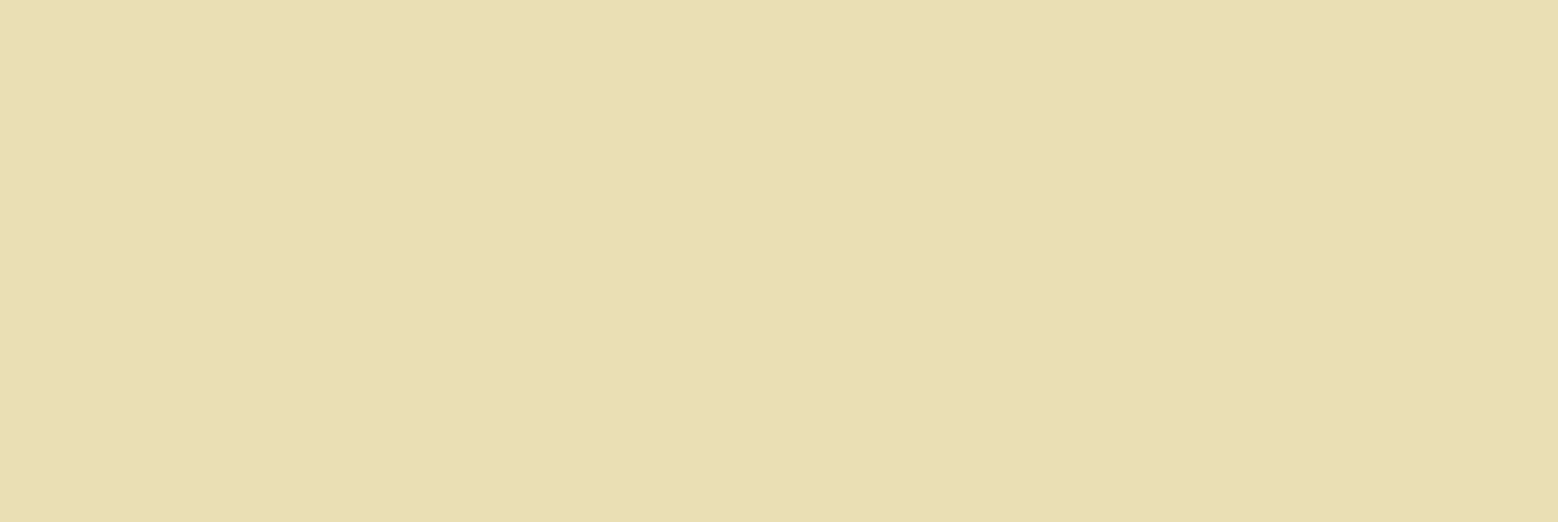
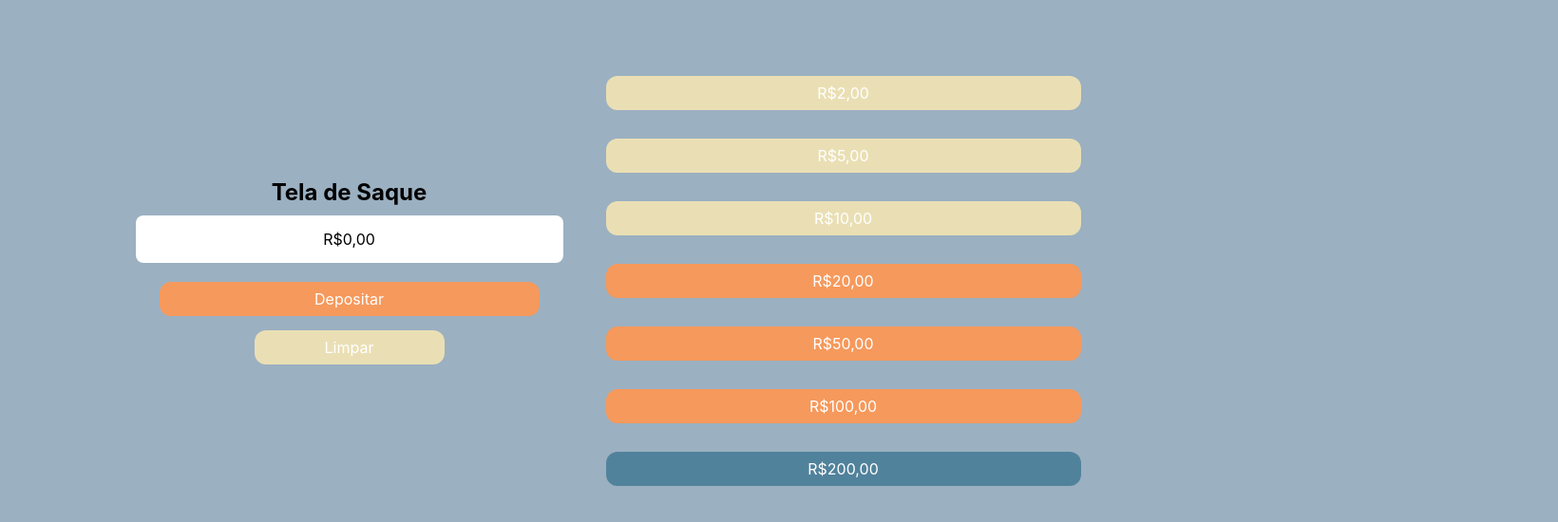
Before and after one commit to Maua-Dev/devbank_murata_berti_front, a React (Vite) app: page /withdrawal in a window 1280 px wide. Before the commit this address had no page. Shown: the top 550 px of the page at 95% size, 1640 px wide, since content can reach past the window. Built offline with nearby package versions, Linux system fonts and the light colour scheme.

Commit message:
feat: withdrawal-screen

```diff
--- a/src/App.tsx
+++ b/src/App.tsx
@@ -2,13 +2,15 @@ import { Route, BrowserRouter as Router, Routes } from 'react-router-dom'
 import Accountscreen from './components/AccountScreen/AccountScreen'
 import Homescreen from './components/HomeScreen/Homescreen'
 import './App.css'
+import Withdrawal from './components/WithdrawalScreen/WithdrawalScreen'
 
 function App() {
   return (
     <Router>
       <Routes>
         <Route path="/home" element={<Homescreen />} />
-        <Route path="/" element={<Accountscreen />} />
+        <Route path="/account" element={<Accountscreen />} />
+        <Route path="/withdrawal" element={<Withdrawal />} />
       </Routes>
     </Router>
   )
--- /dev/null
+++ b/src/components/WithdrawalScreen/WithdrawalScreen.tsx
@@ -0,0 +1,47 @@
+import classes from './WithdrawalScreen.module.css'
+
+export default function Withdrawal() {
+  return (
+    <main className={classes.container}>
+      <section>
+        <h1>Tela de Saque</h1>
+        <div className={classes.square}>
+          <div className={classes.info}>
+            <p>R$0,00</p>
+          </div>
+        </div>
+        <div className={classes.buttoncontainer1}>
+          <button className={classes.button2} type="submit">
+            Depositar
+          </button>
+          <button className={classes.button3} type="submit">
+            Limpar
+          </button>
+        </div>
+      </section>
+      <section className={classes.buttoncontainer2}>
+        <button className={classes.button1p} type="submit">
+          R$2,00
+        </button>
+        <button className={classes.button1p} type="submit">
+          R$5,00
+        </button>
+        <button className={classes.button1p} type="submit">
+          R$10,00
+        </button>
+        <button className={classes.button1q} type="submit">
+          R$20,00
+        </button>
+        <button className={classes.button1q} type="submit">
+          R$50,00
+        </button>
+        <button className={classes.button1q} type="submit">
+          R$100,00
+        </button>
+        <button className={classes.button1t} type="submit">
+          R$200,00
+        </button>
+      </section>
+    </main>
+  )
+}
--- /dev/null
+++ b/src/components/WithdrawalScreen/withdrawalScreen.module.css
@@ -0,0 +1,147 @@
+:root {
+    /* Colors */
+--color-primary: #eadfb4;
+--color-secondary: #9bb0c1;
+--color-tertiary: #51829b;
+--color-quaternary: #f6995c;
+}
+
+body {
+background-color: var(--color-secondary);
+display: flex;
+align-items: center;
+text-align: center;
+justify-content: center;
+overflow: hidden;
+}
+
+.container {
+background: var(--color-secondary);
+width: 2000px;
+height: 50%;
+display: flex;
+justify-content: center;
+align-items: center;
+padding: 60px 200px;
+gap: 45px;
+}
+
+.buttoncontainer1 {
+display: flex;
+flex-direction: column;
+align-items: center;
+margin-top: 20px;
+gap: 15px;
+}
+
+.buttoncontainer2 {
+display: flex;
+flex-direction: column;
+align-items: center;
+margin-top: 20px;
+gap: 30px;
+}
+
+.square {
+position: relative;
+width: 450px;
+height: 50px;
+background: white;
+border-radius: 8px;
+display: flex;
+align-items: center;
+justify-content: center;
+}
+
+.info {
+position: absolute;
+top: 0;
+left: 0;
+width: 100%;
+height: 100%;
+display: flex;
+align-items: center;
+justify-content: center;
+}
+
+.left {
+justify-content: flex-start;
+margin: 20px;
+}
+
+.right {
+justify-content: flex-end;
+margin: 20px;
+}
+
+.button1p {
+font-size: 1rem;
+width: 500px;
+padding: 8px 24px;
+border: none;
+background-color: var(--color-primary);
+color: white;
+border-radius: 12px;
+cursor: pointer;
+transition: all 0.5 ease-in-out;
+}
+
+.button1q {
+font-size: 1rem;
+width: 500px;
+padding: 8px 24px;
+border: none;
+background-color: var(--color-quaternary);
+color: white;
+border-radius: 12px;
+cursor: pointer;
+transition: all 0.5 ease-in-out;
+}
+
+.button1t {
+font-size: 1rem;
+width: 500px;
+padding: 8px 24px;
+border: none;
+background-color: var(--color-tertiary);
+color: white;
+border-radius: 12px;
+cursor: pointer;
+transition: all 0.5 ease-in-out;
+}
+
+.button2 {
+font-size: 1rem;
+width: 400px;
+padding: 8px 24px;
+border: none;
+background-color: var(--color-quaternary);
+color: white;
+border-radius: 12px;
+cursor: pointer;
+transition: all 0.5 ease-in-out;
+}
+
+.button3 {
+font-size: 1rem;
+width: 200px;
+padding: 8px 24px;
+border: none;
+background-color: var(--color-primary);
+color: white;
+border-radius: 12px;
+cursor: pointer;
+transition: all 0.5 ease-in-out;
+}
+
+button:hover{
+transform: scale(1.1);
+}
+
+section {
+margin-bottom: 40px;
+}
+
+h1 {
+margin-bottom: 10px;
+}
```
